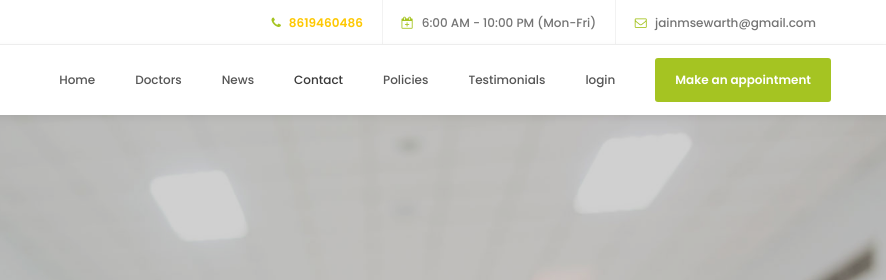
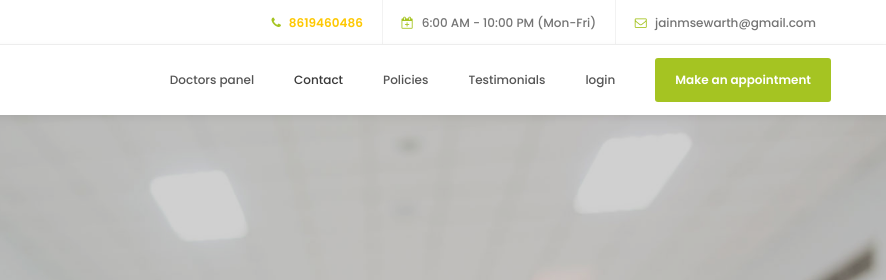
Before and after one commit to chinuagrawal/jainsewa, a plain HTML site: page index.html in a window 1280 px wide. Shown: the top 280 px of the page, 394-1280 px from the left. Drawn offline with Linux system fonts and the light colour scheme.

Commit message:
added docor panel

```diff
--- a/index.html
+++ b/index.html
@@ -88,10 +88,12 @@ http://www.tooplate.com/view/2098-health
       <!-- MENU LINKS -->
       <div class="collapse navbar-collapse">
         <ul class="nav navbar-nav navbar-right">
+          <!--
           <li><a href="#top" class="smoothScroll">Home</a></li>
 
-          <li><a href="#team" class="smoothScroll">Doctors</a></li>
           <li><a href="#news" class="smoothScroll">News</a></li>
+          -->
+          <li><a href="./doctorPanel.html" class="smoothScroll">Doctors panel</a></li>
           <li><a href="#google-map" class="smoothScroll">Contact</a></li>
           <li><a href="./policies.html" class="smoothScroll">Policies</a></li>
           <li><a href="#testimonials" class="smoothScroll">Testimonials</a></li>
```
